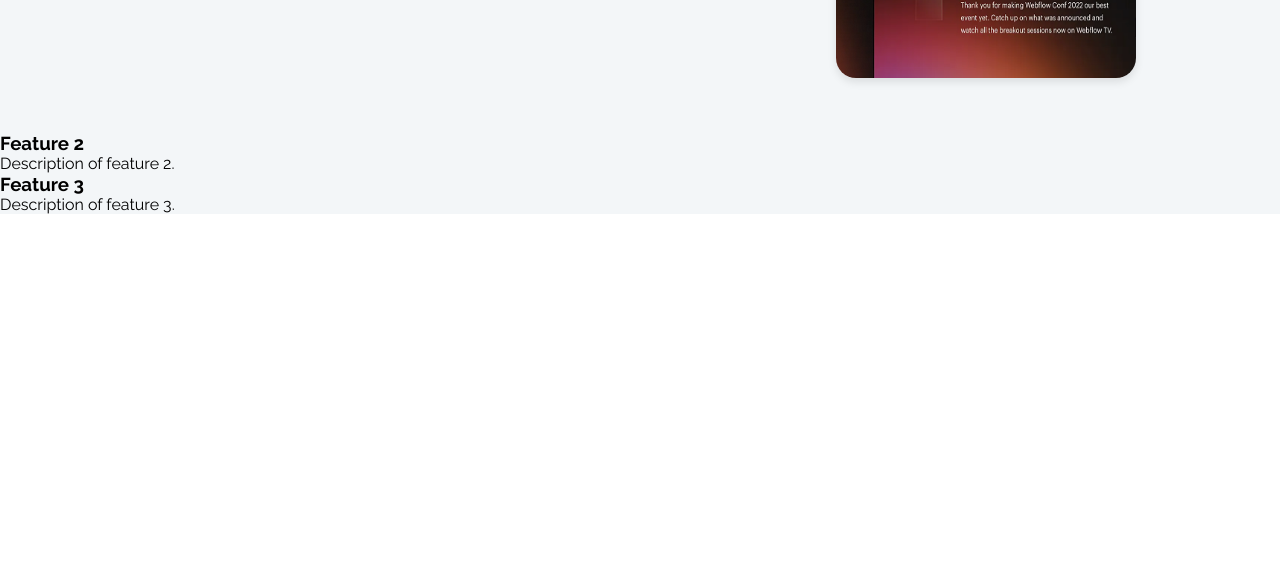
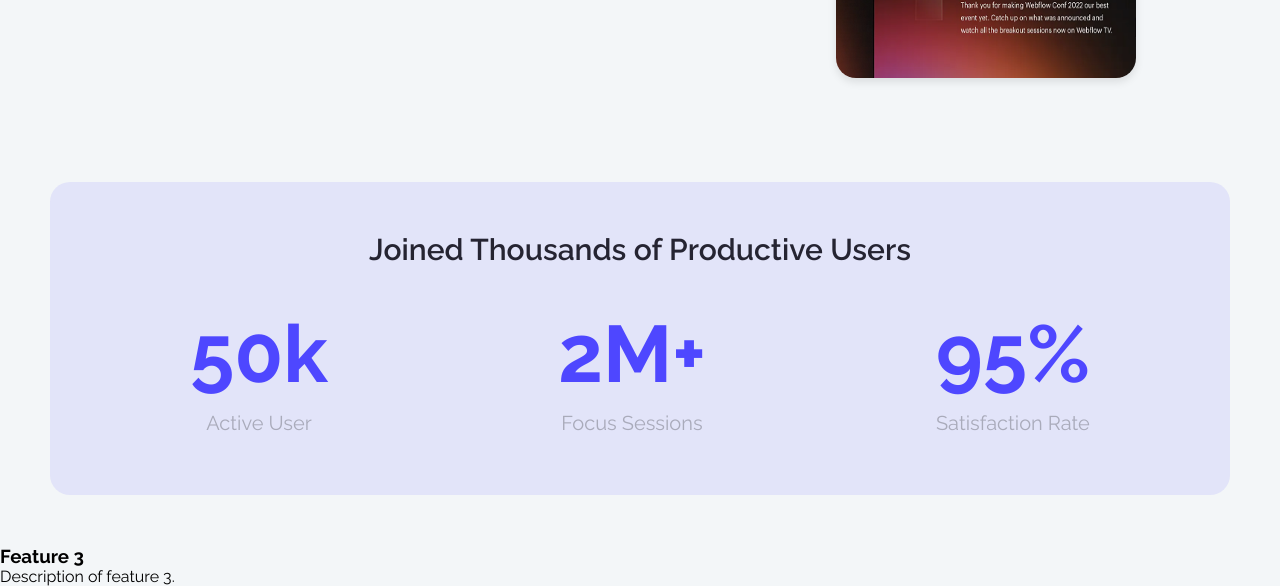
Before and after one commit to Abir-hasan-52/B12-Assignment-1, a plain HTML site: page Main/index.html in a window 1280 px wide. Shown: the part 772-1358 px from the top of the page. Before the commit the page ends 986 px from the top, so only its background shows below. Drawn offline with Linux system fonts and the light colour scheme.

Commit message:
feature2 section added

```diff
--- a/Main/index.html
+++ b/Main/index.html
@@ -39,12 +39,29 @@
           <button type="button">Launch Live Preview</button>
         </div>
         <div>
-          <img class="feature1-img" src="../assets/wc-mini.png" alt="Feature 1 Image" />
+          <img
+            class="feature1-img"
+            src="../assets/wc-mini.png"
+            alt="Feature 1 Image"
+          />
         </div>
       </div>
-      <div class="feature">
-        <h3 class="feature-title">Feature 2</h3>
-        <p class="feature-description">Description of feature 2.</p>
+      <div class="feature2">
+        <h3 class="feature1-title">Joined Thousands of Productive Users</h3>
+        <div class="feature2-content">
+          <div class="box">
+            <h1 class="box-content">50k</h1>
+            <p class="box-title">Active User</p>
+          </div>
+          <div class="box">
+            <h1 class="box-content">2M+</h1>
+            <p class="box-title">Focus Sessions</p>
+          </div>
+          <div class="box">
+            <h1 class="box-content">95%</h1>
+            <p class="box-title">Satisfaction Rate</p>
+          </div>
+        </div>
       </div>
       <div class="feature">
         <h3 class="feature-title">Feature 3</h3>
--- a/Styles/index.css
+++ b/Styles/index.css
@@ -45,46 +45,79 @@ button:hover {
   transform: translateY(-2px);
   transition: transform 0.2s ease, box-shadow 0.2s ease;
 }
-.hero-content{
+.hero-content {
   text-align: center;
   color: #252432;
   margin-top: 100px;
   font-size: 30px;
   font-weight: 600;
-
 }
-.features-section{
+.features-section {
   background-color: rgb(243, 246, 248);
-
 }
-.feature1{
+.feature1 {
   display: flex;
   justify-content: center;
   align-items: center;
   gap: 50px;
-    padding:50px;
+  padding: 50px;
 }
-.feature1-content{
+.feature1-content {
   display: flex;
   flex-direction: column;
   justify-content: center;
   align-items: center;
   gap: 20px;
 }
-.feature1-title{
+.feature1-title {
   font-size: 30px;
   font-weight: 600;
   color: #252432;
   text-align: center;
 }
-.feature1-content{
+.feature1-content {
   font-size: 20px;
   color: #252432;
   text-align: center;
 }
- .feature1-img{
+.feature1-img {
   width: 300px;
   height: 300px;
   border-radius: 20px;
   box-shadow: 0 4px 8px rgba(0, 0, 0, 0.1);
 }
+.feature2 {
+  text-align: center;
+  gap: 50px;
+  margin: 50px;
+  padding: 50px;
+  background-color: #4e47ff1a;
+  border-radius: 20px;
+}
+.feature2-content {
+  display: flex;
+
+  justify-content: space-around;
+  align-items: center;
+  gap: 50px;
+}
+.box {
+  display: flex;
+  flex-direction: column;
+  justify-content: center;
+  align-items: center;
+  margin: 10px;
+  padding-top: 30px;
+}
+.box-content {
+  font-size: 80px;
+  color: #4e47ff;
+  font-weight: 700;
+}
+.box-title {
+  font-size: 20px;
+  font-weight: 400;
+  color: #00000080;
+  opacity: calc(50 / 100);
+  margin-top: 10px;
+}
```
Lines whose indentation alone changed are shown as unchanged.
